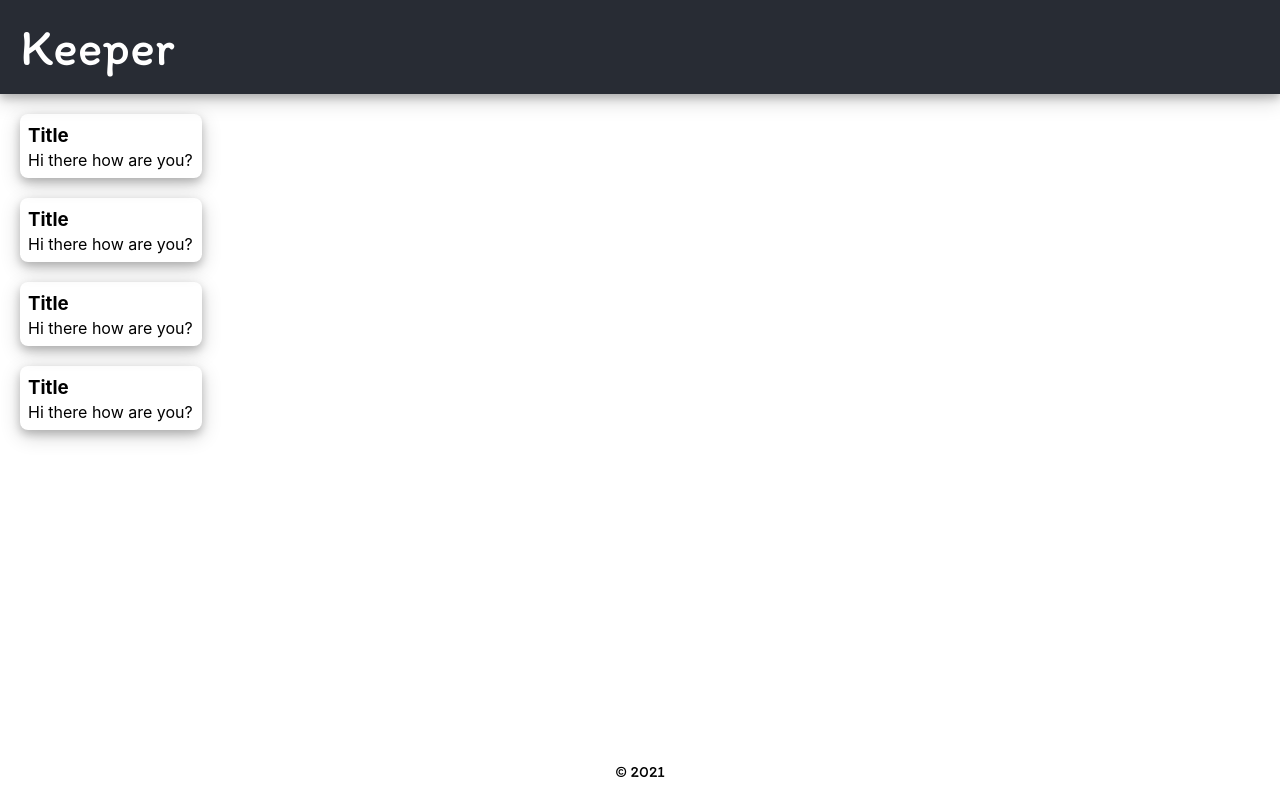
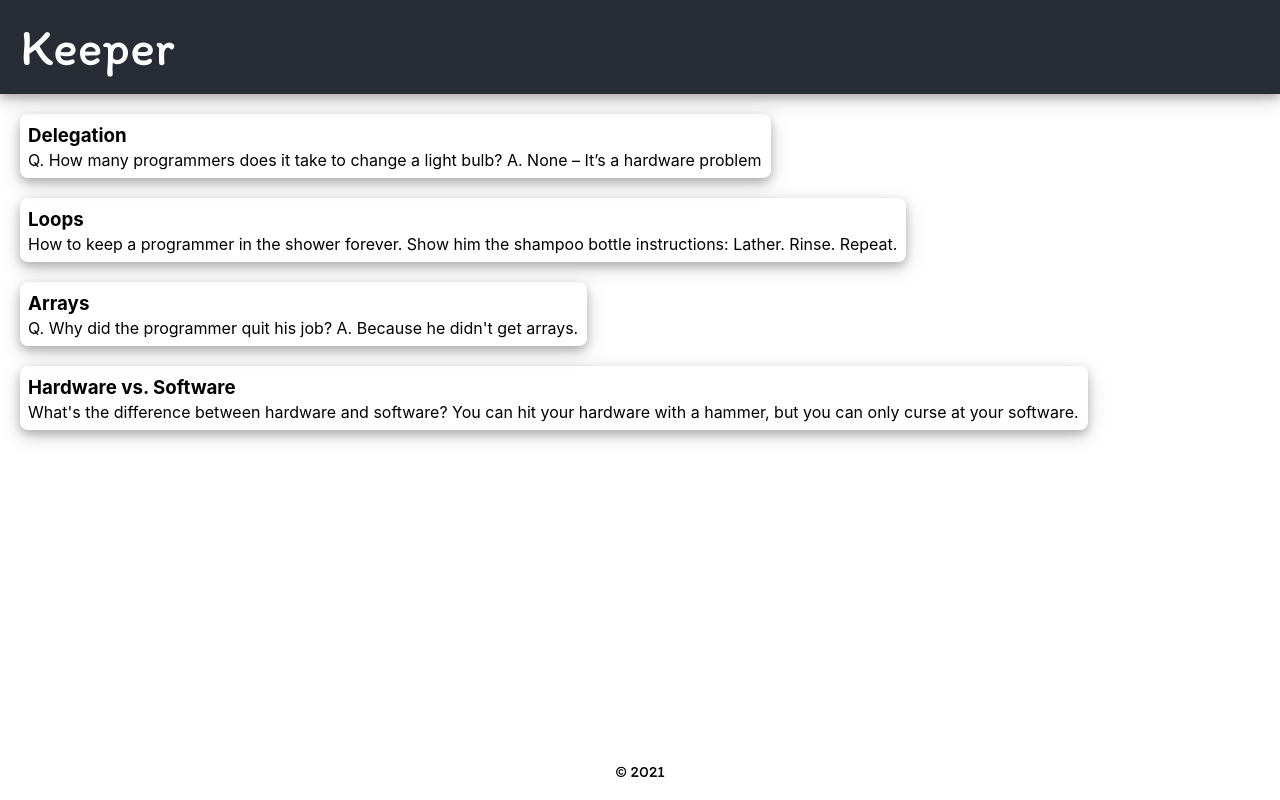
Before and after one commit to arpita221b/Keeper-App, a React (Create React App) app: page / in a window 1280 px wide. Built offline with nearby package versions, Linux system fonts and the light colour scheme.

Commit message:
Add props in Note.jsx

```diff
--- a/src/components/Note.jsx
+++ b/src/components/Note.jsx
@@ -1,8 +1,8 @@
 import React from "react";
-function Note(){
+function Note(props){
     return <div className="note">
-    <h3>Title</h3>
-    <p>Hi there how are you?</p>
+    <h3>{props.noteTitle}</h3>
+    <p>{props.noteContent}</p>
 
     </div>
 
```
